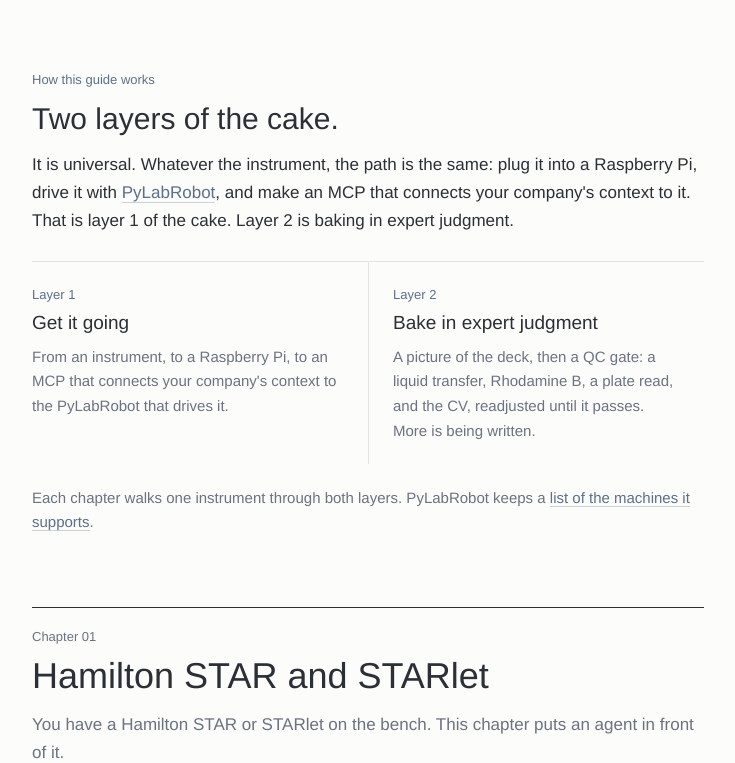
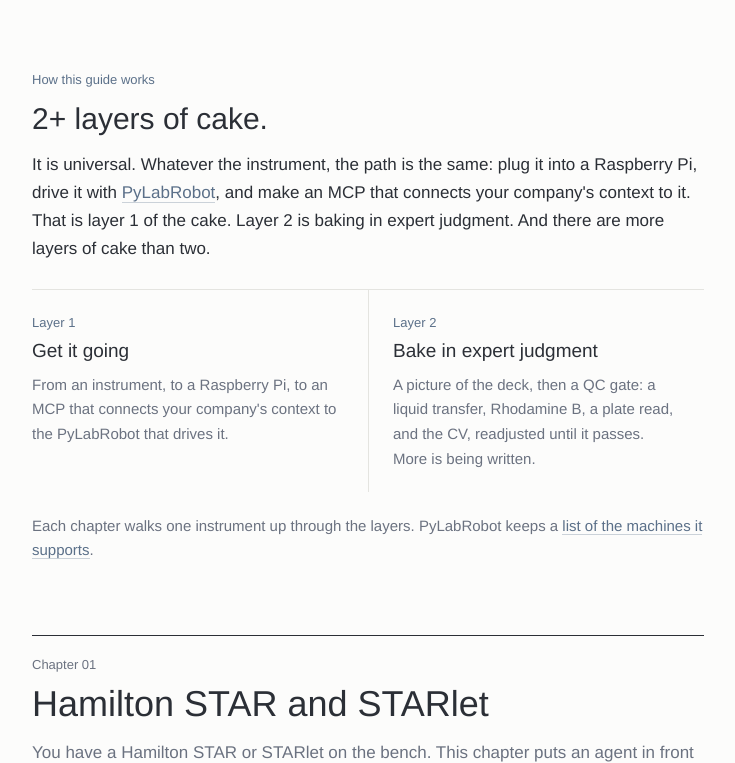
Before and after one commit to di-omics/agentic-lab-guide, a plain HTML site: page docs/index.html in a window 1280 px wide. Shown: the part 767-1530 px from the top of the page, without its empty margins (272-1007 px from the left). Drawn offline with Linux system fonts and the light colour scheme.

Commit message:
Say there are more layers of cake than two

```diff
--- a/docs/index.html
+++ b/docs/index.html
@@ -215,8 +215,8 @@
 
   <section>
     <p class="eyebrow">How this guide works</p>
-    <h2>Two layers of the cake.</h2>
-    <p>It is universal. Whatever the instrument, the path is the same: plug it into a Raspberry Pi, drive it with <a href="https://docs.pylabrobot.org">PyLabRobot</a>, and make an MCP that connects your company's context to it. That is layer 1 of the cake. Layer 2 is baking in expert judgment.</p>
+    <h2>2+ layers of cake.</h2>
+    <p>It is universal. Whatever the instrument, the path is the same: plug it into a Raspberry Pi, drive it with <a href="https://docs.pylabrobot.org">PyLabRobot</a>, and make an MCP that connects your company's context to it. That is layer 1 of the cake. Layer 2 is baking in expert judgment. And there are more layers of cake than two.</p>
     <div class="layers">
       <div>
         <div class="n">Layer 1</div>
@@ -229,7 +229,7 @@
         <p>A picture of the deck, then a QC gate: a liquid transfer, Rhodamine B, a plate read, and the CV, readjusted until it passes. More is being written.</p>
       </div>
     </div>
-    <p class="note" style="margin-top:22px;font-size:15px">Each chapter walks one instrument through both layers. PyLabRobot keeps a <a href="https://docs.pylabrobot.org/dev/user_guide/machines.html">list of the machines it supports</a>.</p>
+    <p class="note" style="margin-top:22px;font-size:15px">Each chapter walks one instrument up through the layers. PyLabRobot keeps a <a href="https://docs.pylabrobot.org/dev/user_guide/machines.html">list of the machines it supports</a>.</p>
   </section>
 
   <div class="chapter">
```
Also changed, not shown: 1 other file.
